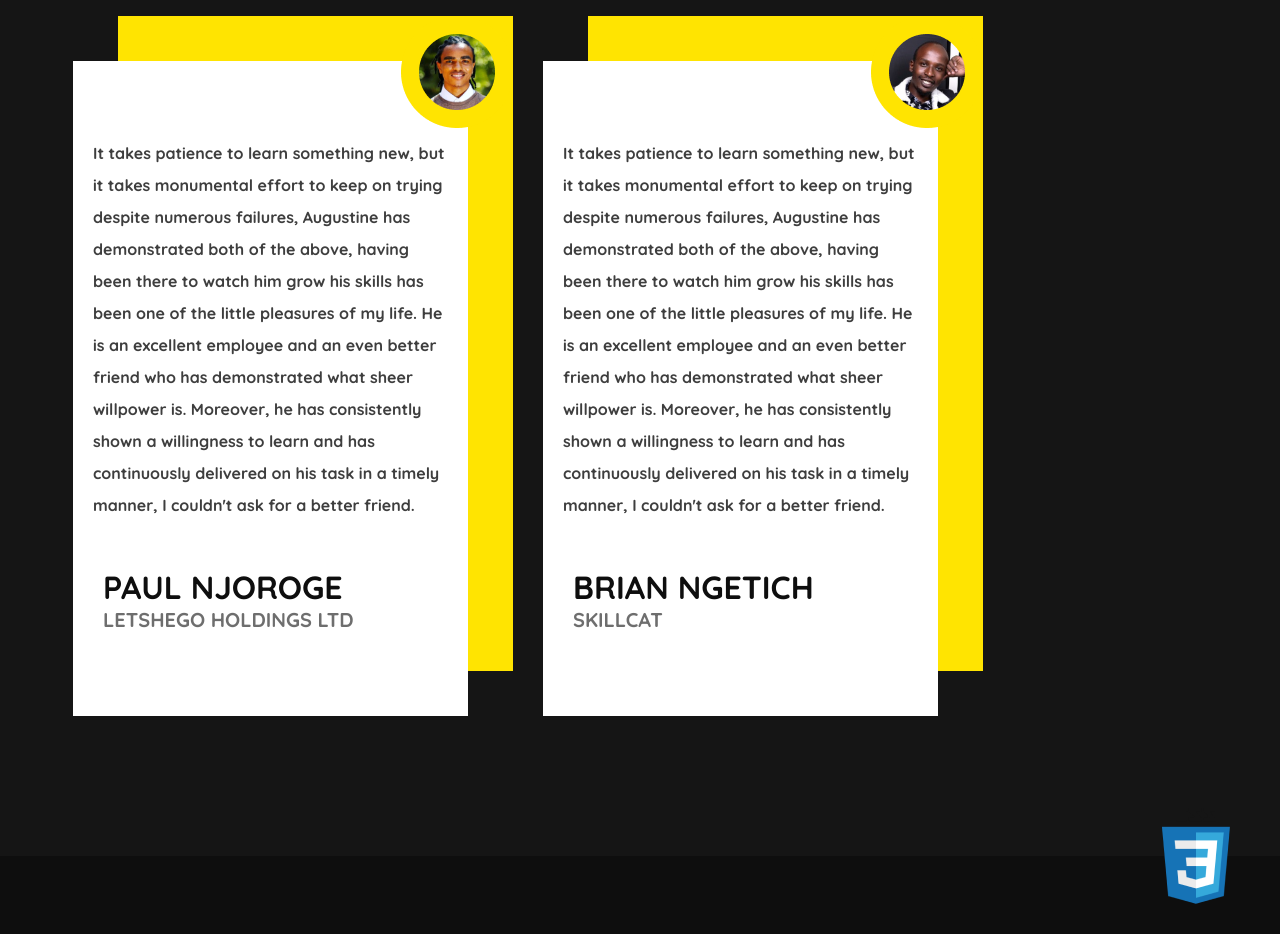
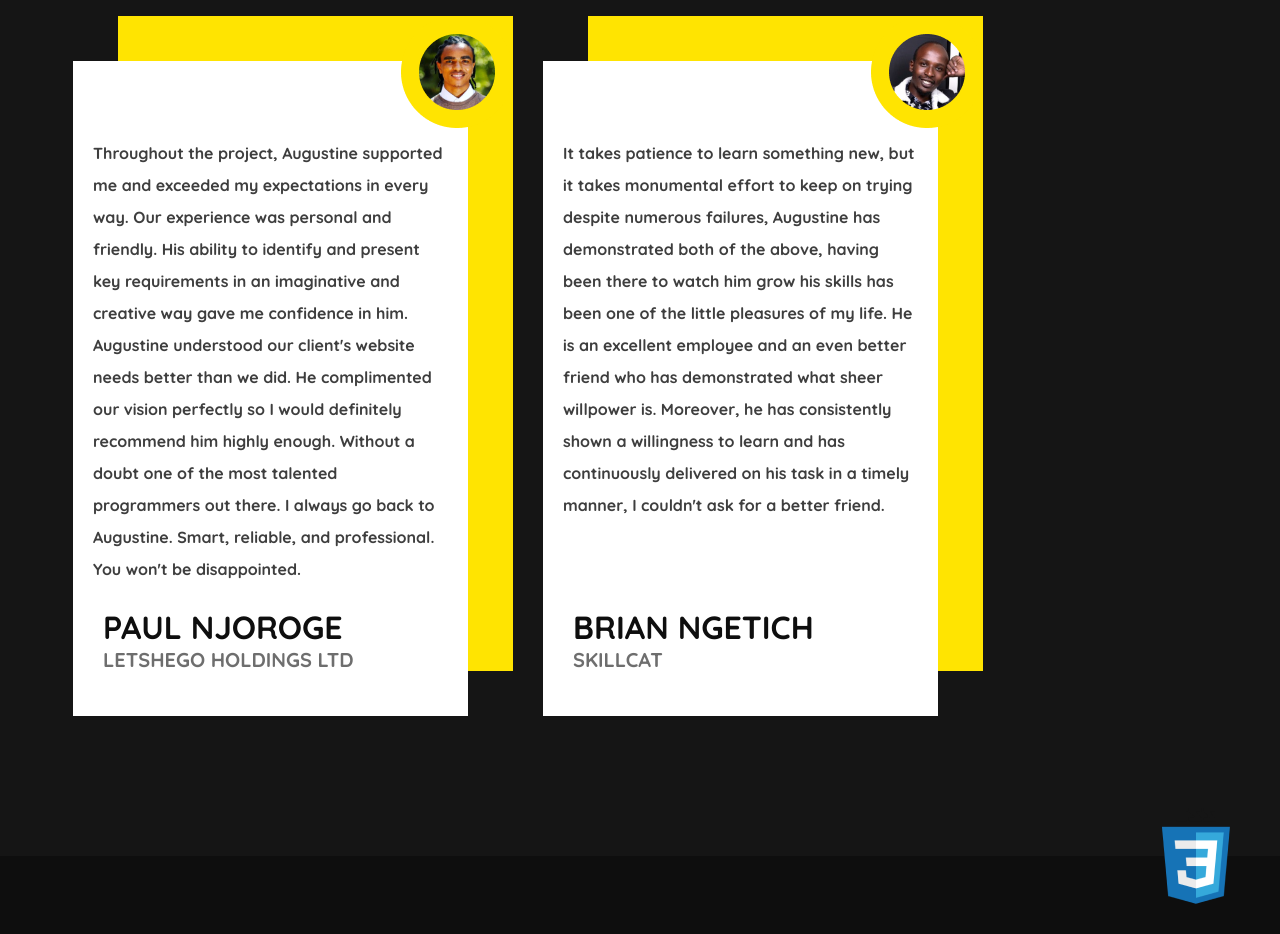
Before and after one commit to Steentoons/portfolio, a React (Create React App) app: page / in a window 1280 px wide. Shown: the part 2580-3514 px from the top of the page. Built offline with nearby package versions, Linux system fonts and the light colour scheme.

Commit message:
fixing the testimonial mobile screens and also the titles

```diff
--- a/src/components/Testimonial.js
+++ b/src/components/Testimonial.js
@@ -15,15 +15,7 @@ const Testimonial = () => {
               <img src={avatarImg1} alt="Paul Njoroge" />
             </div>
             <div className="testimonial-div-element-content">
-            It takes patience to learn something new, but it takes monumental
-              effort to keep on trying despite numerous failures, Augustine has
-              demonstrated both of the above, having been there to watch him
-              grow his skills has been one of the little pleasures of my life.
-              He is an excellent employee and an even better friend who has
-              demonstrated what sheer willpower is. Moreover, he has
-              consistently shown a willingness to learn and has continuously
-              delivered on his task in a timely manner, I couldn't ask for a
-              better friend.
+            Throughout the project, Augustine supported me and exceeded my expectations in every way. Our experience was personal and friendly. His ability to identify and present key requirements in an imaginative and creative way gave me confidence in him. Augustine understood our client's website needs better than we did. He complimented our vision perfectly so I would definitely recommend him highly enough. Without a doubt one of the most talented programmers out there. I always go back to Augustine. Smart, reliable, and professional. You won't be disappointed.
             </div>
             <div className="testimonial-div-element-person">
               <div className="testimonial-div-element-person-name">
--- a/src/css/about.css
+++ b/src/css/about.css
@@ -63,3 +63,11 @@
         padding: 140px 30px;
     }
 }
+
+@media screen and (max-width: 412px) {
+    .about-title,
+    .about-title span {
+        font-size: 48px;
+        line-height: 44px;
+    }
+}
--- a/src/css/portfolio.css
+++ b/src/css/portfolio.css
@@ -167,3 +167,11 @@
         margin-top: 40px;
     }
 }
+
+@media screen and (max-width: 545px) {
+    .portfolio-title {
+        font-size: 40px;
+        line-height: 20px;
+        margin-left: -40px;
+    }
+}
--- a/src/css/testimonial.css
+++ b/src/css/testimonial.css
@@ -62,7 +62,7 @@
 
 .testimonial-div-element-content {
     width: 100%;
-    height: 400px;
+    height: 440px;
     padding: 0 20px;
     font-size: 16px;
     line-height: 32px;
@@ -99,14 +99,14 @@
         height: 650px;
     }
     .testimonial-div-shadow {
-        width: 367px;
+        width: 387px;
         height: 617px;
         margin-left: 33px;
         margin-top: 0;
     }
     .testimonial-div-element {
-        width: 367px;
-        height: 617px;
+        width: 387px;
+        height: 637px;
         margin-left: 0;
         margin-top: 33px;
     }
@@ -117,27 +117,6 @@
         margin-right: -33px;
     }
 }
-
-
-/* @media screen and (max-width: 1006px) {
-    .testimonial-title {
-        font-size: 64px;
-        width: 100%;
-        line-height: 60px;
-    }
-    .testimonial-div-element-person-title {
-        font-size: 24px;
-        line-height: 30px;
-    }
-    .testimonial-div-element-person-name {
-        font-size: 14px;
-        line-height: 18px;
-    }
-    .testimonial-div-element-content {
-        font-size: 14px;
-        line-height: 21px;
-    }
-} */
 
 @media screen and (max-width: 1006px) {
     .testimonial-title {
@@ -160,7 +139,35 @@
         line-height: 20px;
         margin-left: -40px;
     }
-    /* .testimonial-container {
-        padding: 20px;
-    } */
 }
+
+@media screen and (max-width: 545px) {
+    .testimonial-title {
+        font-size: 40px;
+        line-height: 20px;
+        margin-left: -40px;
+    }
+}
+
+@media screen and (max-width: 500px) {
+    .testimonial-div-element-content {
+        font-size: 14px;
+        line-height: 28px;
+        height: 400px;
+    }
+    .testimonial-div-shadow {
+        width: 347px;
+        height: 617px;
+        margin-left: 43px;
+        margin-top: 0;
+    }
+    .testimonial-div-element {
+        width: 347px;
+        height: 637px;
+        margin-left: 10;
+        margin-top: 33px;
+    }
+    .testimonial-div {
+        margin-right: 0;
+    }
+}
```
